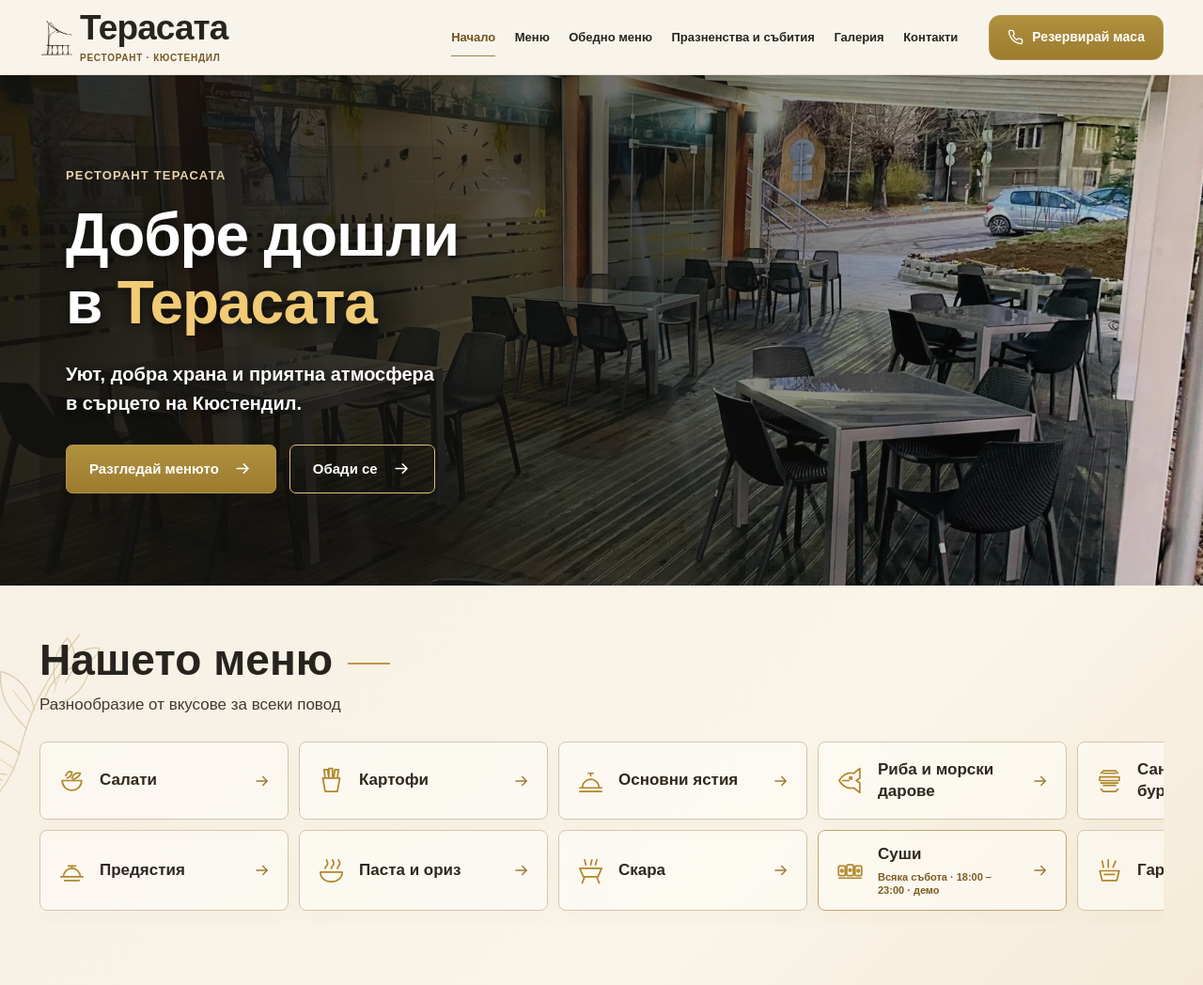
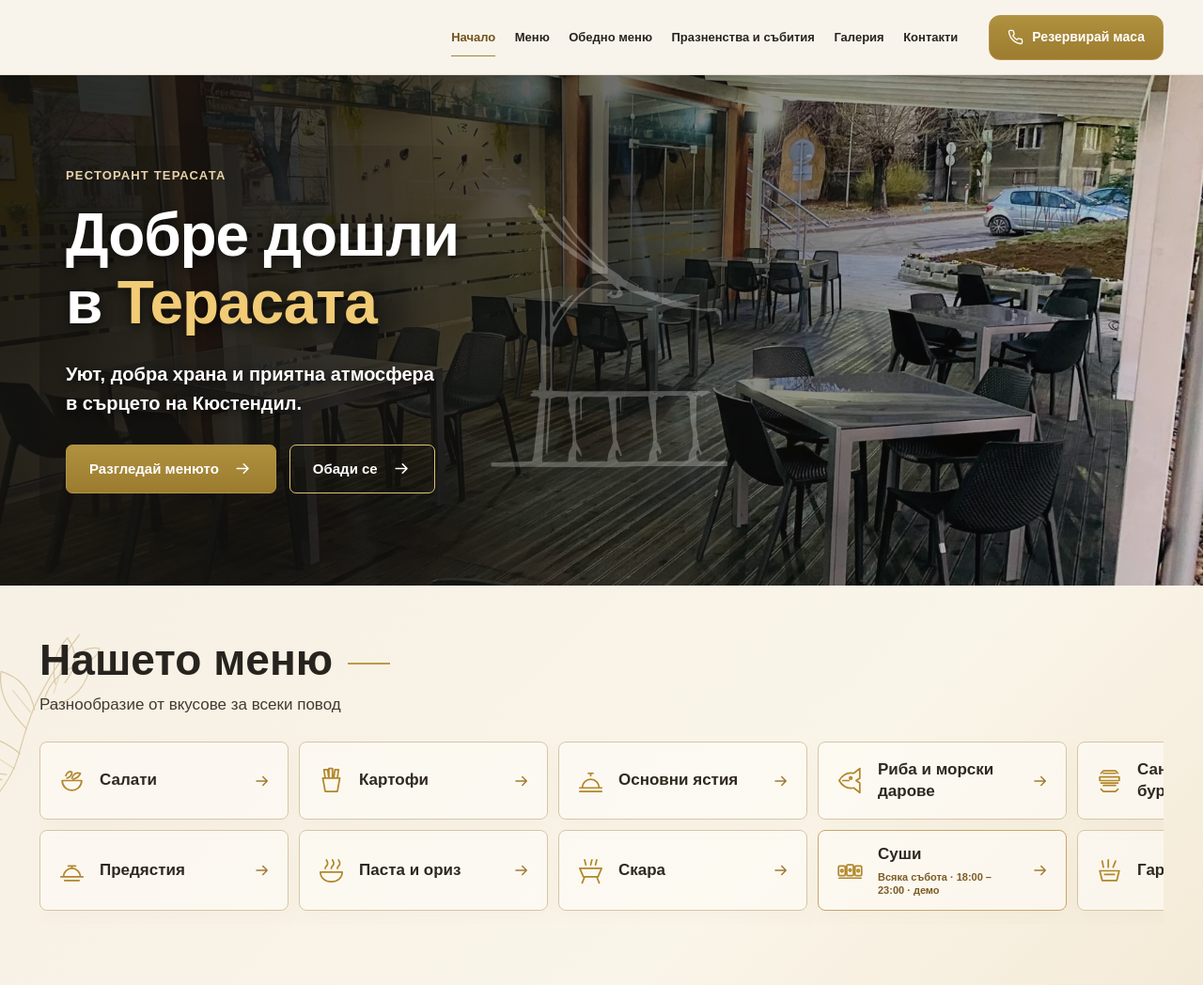
Before and after one commit to QuarcoTM/Terasata, a PHP site: page / in a window 1280 px wide. Shown: the top 1048 px of the page at 94% size. Run offline with PHP 8.4, Linux system fonts and the light colour scheme.

Commit message:
Center original Terasata mark as a hero watermark and remove header branding

```diff
--- a/assets/css/styles.css
+++ b/assets/css/styles.css
@@ -882,3 +882,31 @@ html::-webkit-scrollbar-thumb:hover, body::-webkit-scrollbar-thumb:hover {
 .lunch-allergen-legend strong{margin-right:7px}
 .lunch-allergen-legend span{display:inline-block;margin-right:12px;white-space:nowrap}
 @media(max-width:760px){.lunch-branded-heading{gap:9px}.lunch-branded-heading img{height:33px;max-width:32px}.lunch-intro .lunch-branded-heading img{height:32px;max-width:28px}.lunch-allergen-legend{font-size:11px}}
+
+
+/* Centered restaurant mark on home hero: image watermark, not a logo in the header. */
+.hero-watermark {
+  position:absolute;
+  top:50%;
+  left:50%;
+  width:clamp(150px,21vw,286px);
+  height:auto;
+  max-height:72%;
+  object-fit:contain;
+  transform:translate(-50%,-50%);
+  filter:brightness(0) invert(1);
+  opacity:.25;
+  z-index:0;
+  pointer-events:none;
+  user-select:none;
+}
+.hero-inner {position:relative;z-index:1}
+@media(max-width:1049px) {
+  /* Keep the mobile telephone and menu, without an empty logo area. */
+  .header-shell {min-height:72px;padding-block:8px}
+  .mobile-nav:not([hidden]) {height:calc(100dvh - 72px)}
+  html {scroll-padding-top:80px}
+}
+@media(max-width:760px) {
+  .hero-watermark {width:clamp(140px,37vw,190px);opacity:.22}
+}
--- a/assets/js/site.js
+++ b/assets/js/site.js
@@ -28,14 +28,11 @@
     ['contacts', 'Контакти', 'kontakti/']
   ];
 
-  // Temporary restaurant name in typography only. NOT a recreation of the logo.
+  // Header navigation without duplicate branding; the original mark appears on the home photograph.
   const header = $('#site-header');
   if (header) header.innerHTML = `
     <div class="header-shell container">
-      <div class="brand">
-        <a class="brand-home" href="./" aria-label="Терасата — начало"><img class="brand-mark" src="assets/images/terasata-mark-original.svg" alt="" aria-hidden="true" width="40" height="47"><span class="brand-wording"><span class="brand-name">Терасата</span><span class="brand-subtitle">РЕСТОРАНТ · КЮСТЕНДИЛ</span></span></a>
-        <a class="brand-phone" href="${d.phoneHref}" aria-label="Обади се на ${esc(d.phoneDisplay)}">${phoneIcon()}<span>${esc(d.phoneDisplay)}</span></a>
-      </div>
+      <a class="brand-phone" href="${d.phoneHref}" aria-label="Обади се на ${esc(d.phoneDisplay)}">${phoneIcon()}<span>${esc(d.phoneDisplay)}</span></a>
       <nav class="desktop-nav" aria-label="Основна навигация">
         ${nav.map(([id,name,href])=>`<a href="${href}" ${id===page?'aria-current="page"':''}>${name}</a>`).join('')}
       </nav>
--- a/galeria/index.html
+++ b/galeria/index.html
@@ -21,11 +21,11 @@
   <meta property="og:image:alt" content="Реална снимка на терасата на ресторант Терасата в Кюстендил">
   <meta name="twitter:card" content="summary_large_image">
 
-  <link rel="stylesheet" href="assets/css/styles.css?v=20261025-saturday-demo-v2">
+  <link rel="stylesheet" href="assets/css/styles.css?v=20261027-centered-watermark-v1">
   <script src="assets/js/content.js?v=20261025-saturday-demo-v1" defer></script>
   <script src="assets/js/backend-mode.js?v=1" defer></script>
   <script src="assets/js/site-preview.js?v=20261008-gallery-news-v4" defer></script>
-  <script src="assets/js/site.js?v=20261025-sushi-name-v1" defer></script>
+  <script src="assets/js/site.js?v=20261027-centered-watermark-v1" defer></script>
   <script src="assets/js/analytics-config.js?v=1" defer></script>
   <script src="assets/js/analytics.js?v=1" defer></script>
 </head>
--- a/index.html
+++ b/index.html
@@ -21,12 +21,12 @@
   <meta property="og:image:alt" content="Реална снимка на терасата на ресторант Терасата в Кюстендил">
   <meta name="twitter:card" content="summary_large_image">
 
-  <link rel="stylesheet" href="assets/css/styles.css?v=20261027-lunch-alg-v1">
+  <link rel="stylesheet" href="assets/css/styles.css?v=20261027-centered-watermark-v1">
   <script src="assets/js/content.js?v=20261025-saturday-demo-v1" defer></script>
   <script src="assets/js/backend-mode.js?v=1" defer></script>
   <script src="assets/js/site-preview.js?v=20261008-gallery-news-v4" defer></script>
   <script src="assets/js/allergens.js?v=20261027-alg-v1" defer></script>
-  <script src="assets/js/site.js?v=20261027-lunch-alg-v1" defer></script>
+  <script src="assets/js/site.js?v=20261027-centered-watermark-v1" defer></script>
   <script type="application/ld+json">{"@context":"https://schema.org","@type":"Restaurant","url":"https://quarcotm.github.io/Terasata/","image":"https://quarcotm.github.io/Terasata/assets/images/terrace.webp","hasMenu":"https://quarcotm.github.io/Terasata/menu/","name":"Ресторант Терасата","telephone":"+359892959030","address":{"@type":"PostalAddress","streetAddress":"ул. Шейново №10","addressLocality":"Кюстендил","addressCountry":"BG"},"openingHoursSpecification":{"@type":"OpeningHoursSpecification","dayOfWeek":["Monday","Tuesday","Wednesday","Thursday","Friday","Saturday","Sunday"],"opens":"10:00","closes":"00:00"},"sameAs":["https://www.facebook.com/share/1Ew96Ns9bp/","https://www.instagram.com/terasatakyustendil/"]}</script>
   <script src="assets/js/analytics-config.js?v=1" defer></script>
   <script src="assets/js/analytics.js?v=1" defer></script>
@@ -38,6 +38,7 @@
     <section class="hero" aria-labelledby="hero-title">
       <img class="hero-photo" src="assets/images/terrace.webp" alt="Реална снимка на покритата тераса на ресторант „Терасата“" fetchpriority="high" width="1750" height="1313" decoding="async">
       <div class="hero-shade" aria-hidden="true"></div>
+      <img class="hero-watermark" src="assets/images/terasata-mark-original.svg" alt="" aria-hidden="true" width="427" height="500" decoding="async">
       <div class="container hero-inner"><div class="hero-copy">
         <span class="hero-kicker">РЕСТОРАНТ ТЕРАСАТА</span>
         <h1 id="hero-title">Добре дошли<br>в <em>Терасата</em></h1>
--- a/kontakti/index.html
+++ b/kontakti/index.html
@@ -21,11 +21,11 @@
   <meta property="og:image:alt" content="Реална снимка на терасата на ресторант Терасата в Кюстендил">
   <meta name="twitter:card" content="summary_large_image">
 
-  <link rel="stylesheet" href="assets/css/styles.css?v=20261025-saturday-demo-v2">
+  <link rel="stylesheet" href="assets/css/styles.css?v=20261027-centered-watermark-v1">
   <script src="assets/js/content.js?v=20261025-saturday-demo-v1" defer></script>
   <script src="assets/js/backend-mode.js?v=1" defer></script>
   <script src="assets/js/site-preview.js?v=20261008-gallery-news-v4" defer></script>
-  <script src="assets/js/site.js?v=20261025-sushi-name-v1" defer></script>
+  <script src="assets/js/site.js?v=20261027-centered-watermark-v1" defer></script>
   <script src="assets/js/analytics-config.js?v=1" defer></script>
   <script src="assets/js/analytics.js?v=1" defer></script>
 </head>
--- a/menu/index.html
+++ b/menu/index.html
@@ -21,11 +21,11 @@
   <meta property="og:image:alt" content="Реална снимка на терасата на ресторант Терасата в Кюстендил">
   <meta name="twitter:card" content="summary_large_image">
 
-  <link rel="stylesheet" href="assets/css/styles.css?v=20261025-saturday-demo-v2">
+  <link rel="stylesheet" href="assets/css/styles.css?v=20261027-centered-watermark-v1">
   <script src="assets/js/content.js?v=20261025-saturday-demo-v1" defer></script>
   <script src="assets/js/backend-mode.js?v=1" defer></script>
   <script src="assets/js/site-preview.js?v=20261008-gallery-news-v4" defer></script>
-  <script src="assets/js/site.js?v=20261025-sushi-name-v1" defer></script>
+  <script src="assets/js/site.js?v=20261027-centered-watermark-v1" defer></script>
   <script src="assets/js/analytics-config.js?v=1" defer></script>
   <script src="assets/js/analytics.js?v=1" defer></script>
 </head>
--- a/obedno-menu/index.html
+++ b/obedno-menu/index.html
@@ -21,12 +21,12 @@
   <meta property="og:image:alt" content="Реална снимка на терасата на ресторант Терасата в Кюстендил">
   <meta name="twitter:card" content="summary_large_image">
 
-  <link rel="stylesheet" href="assets/css/styles.css?v=20261027-lunch-alg-v1">
+  <link rel="stylesheet" href="assets/css/styles.css?v=20261027-centered-watermark-v1">
   <script src="assets/js/content.js?v=20261025-saturday-demo-v1" defer></script>
   <script src="assets/js/backend-mode.js?v=1" defer></script>
   <script src="assets/js/site-preview.js?v=20261008-gallery-news-v4" defer></script>
   <script src="assets/js/allergens.js?v=20261027-alg-v1" defer></script>
-  <script src="assets/js/site.js?v=20261027-lunch-alg-v1" defer></script>
+  <script src="assets/js/site.js?v=20261027-centered-watermark-v1" defer></script>
   <script src="assets/js/analytics-config.js?v=1" defer></script>
   <script src="assets/js/analytics.js?v=1" defer></script>
 </head>
--- a/praznenstva/index.html
+++ b/praznenstva/index.html
@@ -21,11 +21,11 @@
   <meta property="og:image:alt" content="Реална снимка на терасата на ресторант Терасата в Кюстендил">
   <meta name="twitter:card" content="summary_large_image">
 
-  <link rel="stylesheet" href="assets/css/styles.css?v=20261025-saturday-demo-v2">
+  <link rel="stylesheet" href="assets/css/styles.css?v=20261027-centered-watermark-v1">
   <script src="assets/js/content.js?v=20261025-saturday-demo-v1" defer></script>
   <script src="assets/js/backend-mode.js?v=1" defer></script>
   <script src="assets/js/site-preview.js?v=20261008-gallery-news-v4" defer></script>
-  <script src="assets/js/site.js?v=20261025-sushi-name-v1" defer></script>
+  <script src="assets/js/site.js?v=20261027-centered-watermark-v1" defer></script>
   <script src="assets/js/analytics-config.js?v=1" defer></script>
   <script src="assets/js/analytics.js?v=1" defer></script>
 </head>
```
